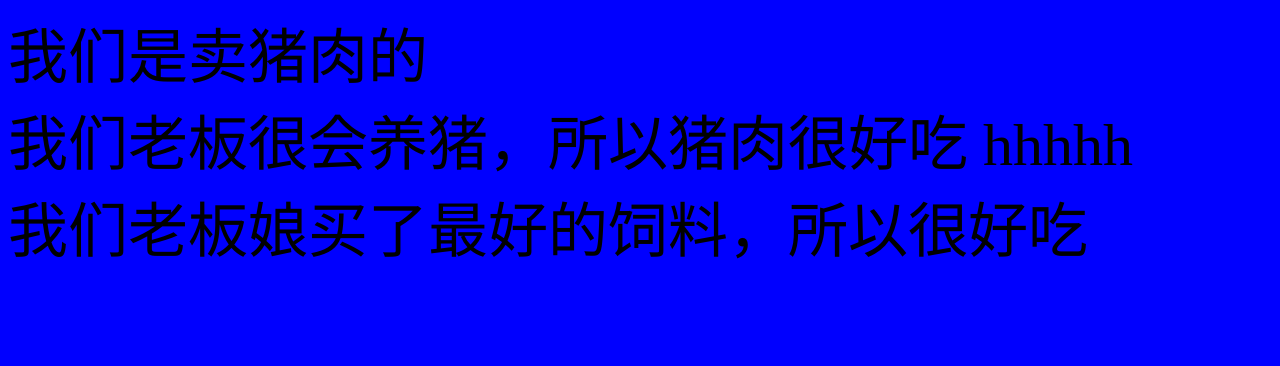
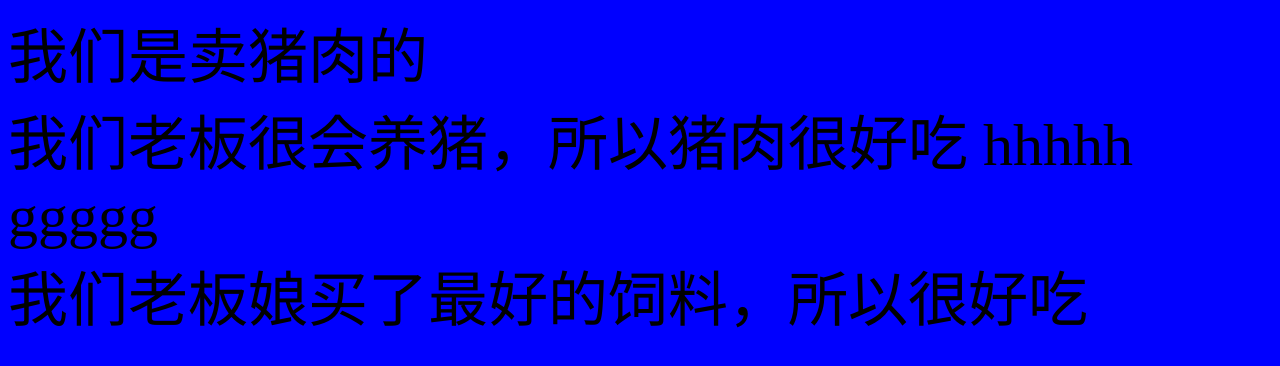
Before and after one commit to theta1118/git-demo-01, a plain HTML site: page index.html in a window 1280 px wide. Drawn offline with Linux system fonts and the light colour scheme.

```diff
--- a/index.html
+++ b/index.html
@@ -2,7 +2,7 @@
  * @Author: your name
  * @Date: 2021-07-14 09:36:25
 <<<<<<< HEAD
- * @LastEditTime: 2021-07-14 22:38:38
+ * @LastEditTime: 2021-07-15 10:29:42
 =======
  * @LastEditTime: 2021-07-14 15:22:57
 >>>>>>> x
@@ -27,6 +27,7 @@
     <div>
         我们老板很会养猪，所以猪肉很好吃
         hhhhh
+        ggggg
         <img src="假装猪长得很壮.jpg" alt="">
         <div>
             我们老板娘买了最好的饲料，所以很好吃
```
